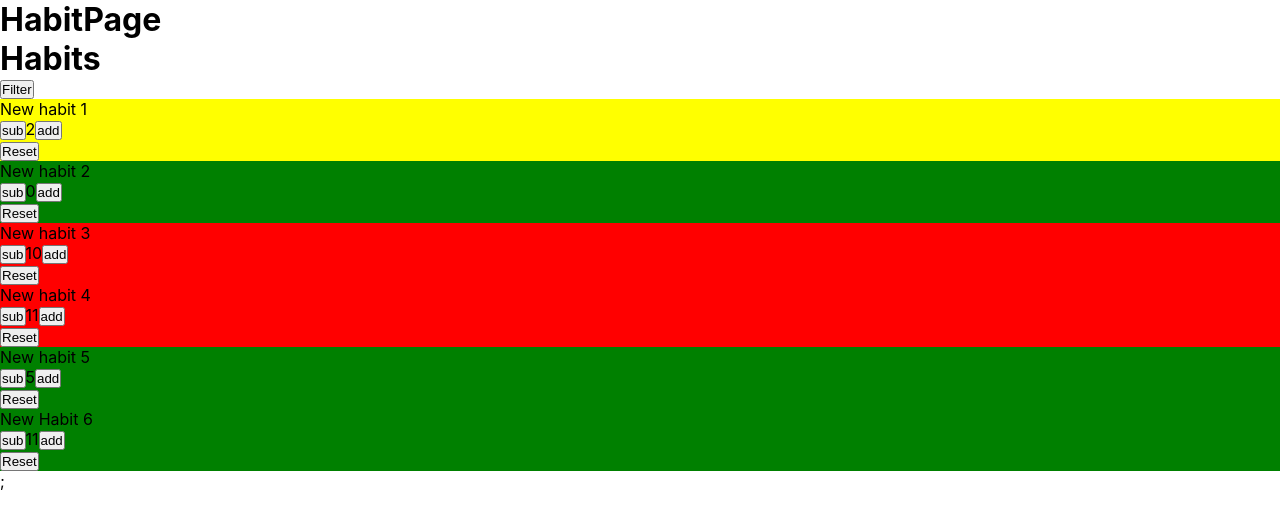
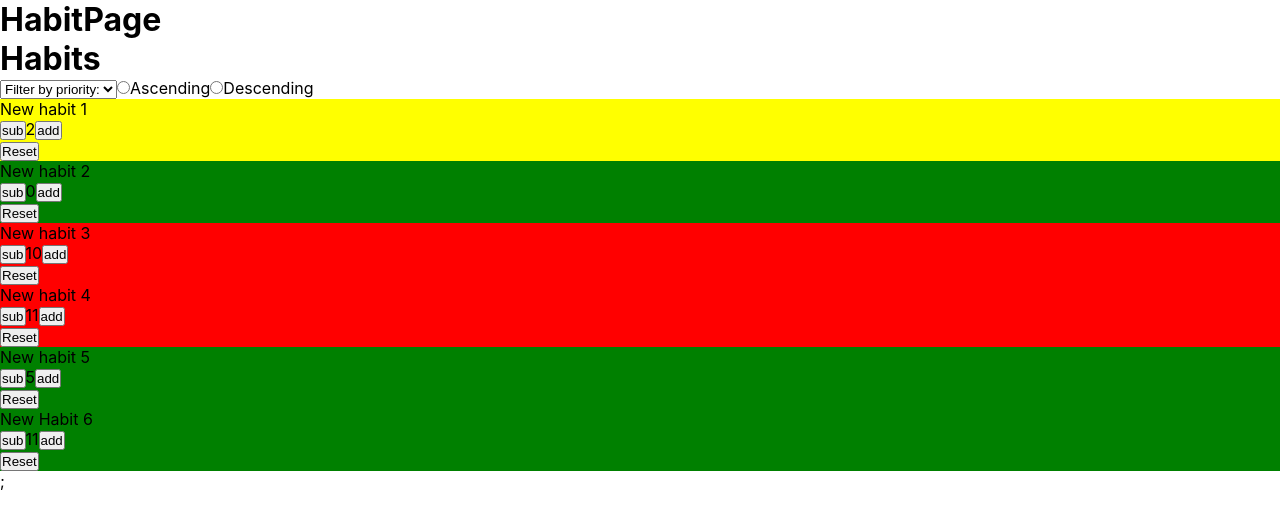
Before and after one commit to oablom/todo-app, a React (Create React App) app: page /habits in a window 1280 px wide. Shown: the top 526 px of the page. Built offline with nearby package versions, Linux system fonts and the light colour scheme.

Commit message:
Added filter, can't decide between two input styles

```diff
--- a/src/components/Habits.jsx
+++ b/src/components/Habits.jsx
@@ -34,26 +34,59 @@ export default function Habits() {
     priority: "low",
     streak: 11}]);
 
+  const [priorityFilter, setPriorityFilter] = useState("all");
+  const [sortedHabits, setSortedHabits] = useState(null);
+
+
   let editHabit = (i, edit) => {
     setHabits(oldHabits => {
       let editedHabits = [...oldHabits];
       edit(editedHabits[i]);
       return editedHabits;
-    })
-  }
+    });
+  };
+
+ let filteredHabits = () => (
+  priorityFilter === "all" ? habits : habits.filter((habit) => habit.priority === priorityFilter)
+
+ );
+
+ let sortingHabits = () => {
+  sortedHabits === "ascending" ? setSortedHabits(habits.sort((high,low) => low.priority.localeCompare(high.priority))) : sortedHabits === "descending" ? setSortedHabits(habits.sort((high,low) => high.priority.localeCompare(low.priority))) : setSortedHabits(null);
+
+ };
 
   return (
     <div>
       <h1>Habits</h1>
-      <button>Filter</button>
-      {habits.map((habit, i) => (
+      {/* FILTERED HABITS - FILTRERADE HABITS */}
+
+      <select value={priorityFilter} onChange={(e) => setPriorityFilter(e.target.value)}>
+        <option value="all">Filter by priority:</option>
+        <option value="all">All</option>
+        <option value="high">High</option>
+        <option value="mid">Medium</option>
+        <option value="low">Low</option>
+      </select>
+
+      {/* <label><input type="radio" value="all" checked={priorityFilter === "all"} onChange={(e) => setPriorityFilter(e.target.value)} />All</label>
+      <label><input type="radio" value="low" checked={priorityFilter === "low"} onChange={(e) => setPriorityFilter(e.target.value)} />Low</label>
+      <label><input type="radio" value="mid" checked={priorityFilter === "mid"} onChange={(e) => setPriorityFilter(e.target.value)} />Medium</label>
+      <label><input type="radio" value="high" checked={priorityFilter === "high"} onChange={(e) => setPriorityFilter(e.target.value)} />High</label> */}
+
+      {/* SORTERADE HABITS */}
+      <label><input type="radio" value="ascending" checked={sortedHabits === "ascending"} onChange={(e) => setSortedHabits(e.target.value)} />Ascending</label>
+      <label><input type="radio" value="descending" checked={sortedHabits === "descending"} onChange={(e) => setSortedHabits(e.target.value)} />Descending</label>
+
+      {filteredHabits().map((habit, i) => (
         <div  key={i} style={{backgroundColor: habit.priority === "low" ? "green" : habit.priority === "mid" ? "yellow" : "red"}}>
           <p>{habit.title}</p>
-          <p><button onClick={() => editHabit(i, (edit) => habit.streak -= 1)}>sub</button>{habit.streak}<button onClick={() => editHabit(i,(edit) => habit.streak += 1)}>add</button></p>
-          <button onClick={() => editHabit(i, (edit) => habit.streak = 0)}>Reset</button>
+          <p><button onClick={() => editHabit(i, edit => habit.streak -= 1)}>sub</button>{habit.streak}<button onClick={() => editHabit(i,edit => habit.streak += 1)}>add</button></p>
+          <button onClick={() => editHabit(i, edit => habit.streak = 0)}>Reset</button>
           </div>
       ))};
 
     </div>
   );
+
 };
```
